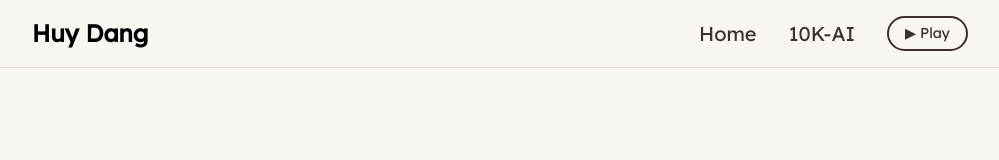
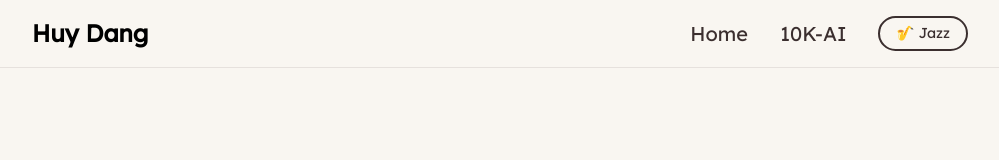
Before and after one commit to huyxdang/personal-website, a React (Create React App) app: page /#/ in a window 1280 px wide. Shown: the top 160 px of the page, without its empty margins (140-1139 px from the left). Built offline with nearby package versions, Linux system fonts and the light colour scheme.

Commit message:
music play button

```diff
--- a/src/components/NavBar.js
+++ b/src/components/NavBar.js
@@ -3,7 +3,7 @@ import React, { useState, useEffect, useRef } from "react";
 import { FiMenu, FiX } from "react-icons/fi";
 import { Link, useLocation } from "react-router-dom";
 import Container from "../styles/Container";
-import { FiMusic, FiPlay, FiPause } from "react-icons/fi";
+import { FaHeadphones, FaItunesNote } from "react-icons/fa";
 
 function Navbar({ isPlaying, togglePlay }) {
   // State for mobile menu toggle
@@ -158,7 +158,7 @@ function Navbar({ isPlaying, togglePlay }) {
                   e.target.style.transform = "translateY(0)";
                 }}
               >
-                  {isPlaying ? "⏸ Pause" : "▶ Play"}
+                  🎷 Jazz
               </button>
             </div>
           )}
```
